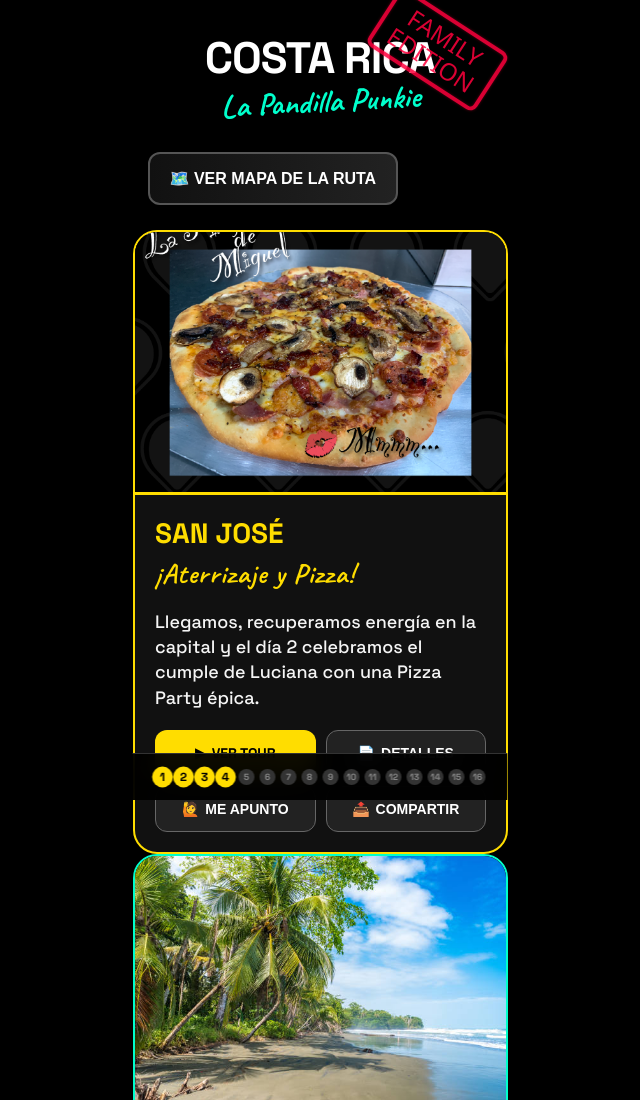
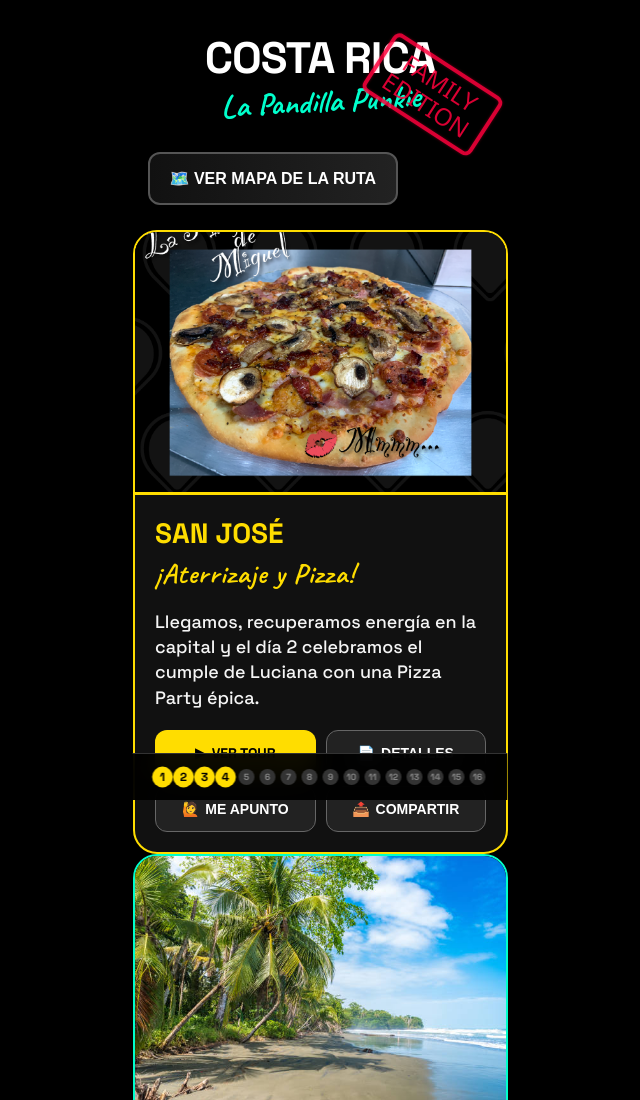
Before and after one commit to Marquinho101/costa-rica-app, a plain HTML site: page index.html in a window 1280 px wide. Shown: the top 1100 px of the page, without its empty margins (320-960 px from the left). Drawn offline with Linux system fonts and the light colour scheme; a web font is replaced by a local one.

Commit message:
Modify stamp-family positioning and styles
Adjusted position of the stamp-family class and made minor color adjustments.

```diff
--- a/index.html
+++ b/index.html
@@ -49,19 +49,19 @@
 
   .stamp-family {
     position: absolute;
-    top: 15px;
-    right: 5px;
+    top: 60px; /* Lo bajamos 45 píxeles */
+    right: 10px; /* Lo ajustamos un poco hacia el centro */
     font-family: 'Rubik Dirt', system-ui;
     font-size: 24px;
-    color: #ff003c; /* Rojo chillón/neón */
+    color: #ff003c;
     border: 4px solid #ff003c;
     border-radius: 8px;
     padding: 4px 12px;
     line-height: 1.1;
     text-transform: uppercase;
     transform: rotate(33deg);
-    opacity: 0.85; /* Textura de tinta ligeramente gastada */
-    pointer-events: none; /* Para que no bloquee clics accidentales */
+    opacity: 0.85;
+    pointer-events: none;
     z-index: 10;
     box-shadow: inset 0 0 3px rgba(255,0,60,0.4), 0 0 3px rgba(255,0,60,0.4);
   }
```
